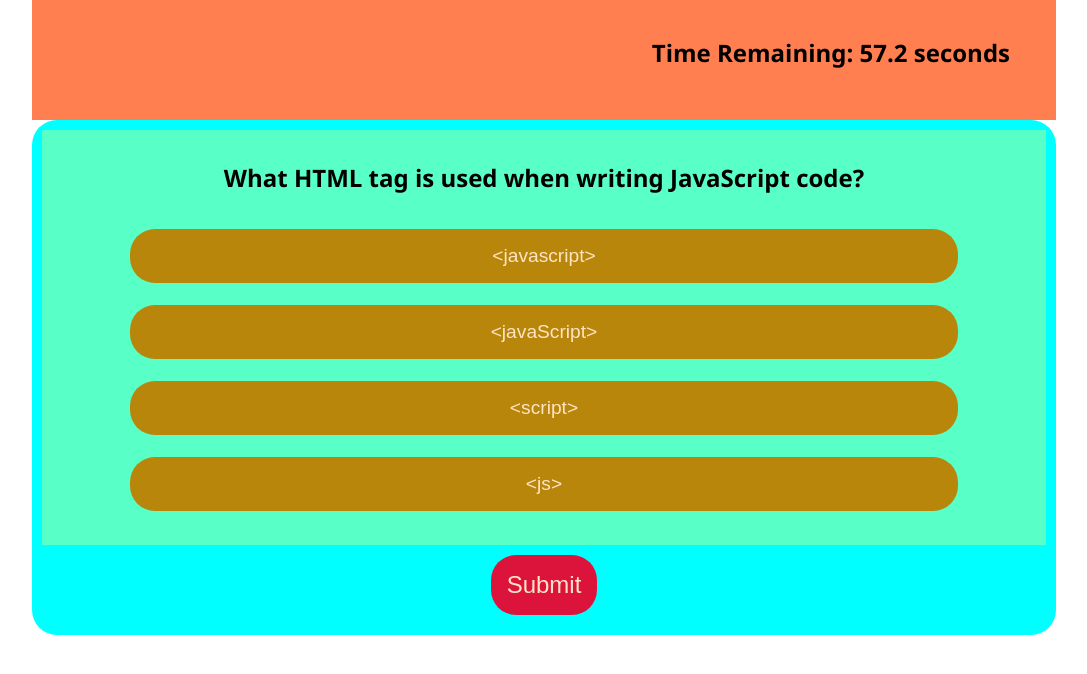
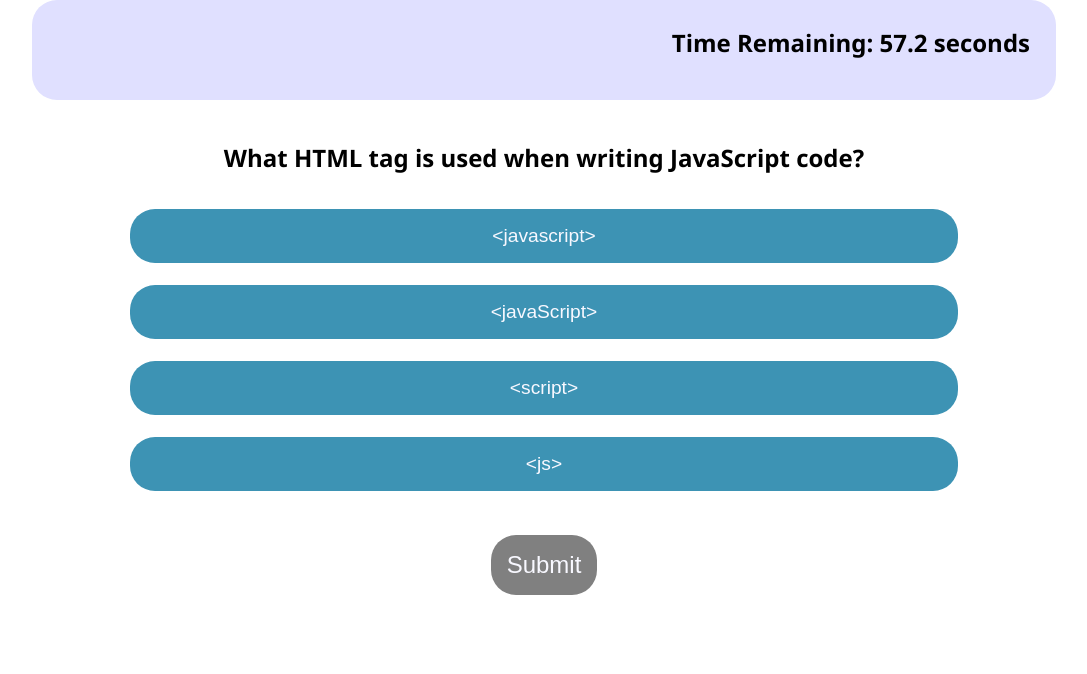
Before and after one commit to kara-krzystan/code-quiz, a plain HTML site: page index.html in a window 1280 px wide. Both pictures are taken after a click on the button "Start the Quiz!". Shown: the whole page, without its empty margins (96-1183 px from the left). Drawn offline with Linux system fonts and the light colour scheme.

Commit message:
Styled page

```diff
--- a/index.html
+++ b/index.html
@@ -16,7 +16,9 @@
   <div class="intro-container" id="intro">
   <div class="start-quiz">
     <h1>Welcome to the Code Quiz!</h1>
-    <p>Instructions go here blah blah blah</p>
+    <p>Test your JavaScript knowledge with this timed quiz.</p>
+      <p>Try to beat the clock but be careful... each incorrect answer subtracts 5 seconds from the timer!</p>
+      <p>Click the Start button below to begin!</p>
   </div>
     <button id="start-btn" class="btn">Start the Quiz!</button>
 </div>
--- a/style.css
+++ b/style.css
@@ -14,16 +14,15 @@ body {
 }
 
 header {
-  background-color: coral;
-  padding: 20px 30px;
+  background-color: rgb(224, 224, 255);
+  padding: 10px 10px;
+  border-radius: 25px;
   display: flex;
   justify-content: space-between;
 }
 
 .intro-container, .high-score-container, .results-container {
-  background-color: blueviolet;
   text-align: center;
-  border-radius: 25px;
   padding: 20px 0px;
 }
 
@@ -32,14 +31,11 @@ header {
 }
 
 .quiz-container {
-  background-color: aqua;
   text-align: center;
-  border-radius: 25px;
   padding: 10px;
 }
 
 .quiz-questions {
-  background-color: rgb(88, 255, 199);
   padding: 15px;
 }
 
@@ -66,8 +62,8 @@ ul li {
 }
 
 button {
-  background-color: crimson;
-  color:bisque;
+  background-color:gray;
+  color:ghostwhite;
   font-size: 1.5rem;
   padding: 1rem;
   margin: 10px;
@@ -78,11 +74,11 @@ button {
 
 button:hover {
   outline: none;
-  background-color: rgb(65, 9, 41);
+  background-color: coral;
 }
 
 .answer {
-  background-color: darkgoldenrod;
+  background-color: rgb(61, 147, 180);
   font-size: 1.2rem;
   width: 85%;
   padding: 1rem;
@@ -94,12 +90,12 @@ button:hover {
 
 .answer:hover {
   outline: none;
-  background-color: rgb(24, 170, 73);
+  background-color: rgb(19, 61, 78);
 }
 
 .answer:focus {
   outline: none;
-  background-color: rgb(23, 80, 42);
+  background-color: rgb(19, 61, 78);
 }
 
 label.high-score {
```
